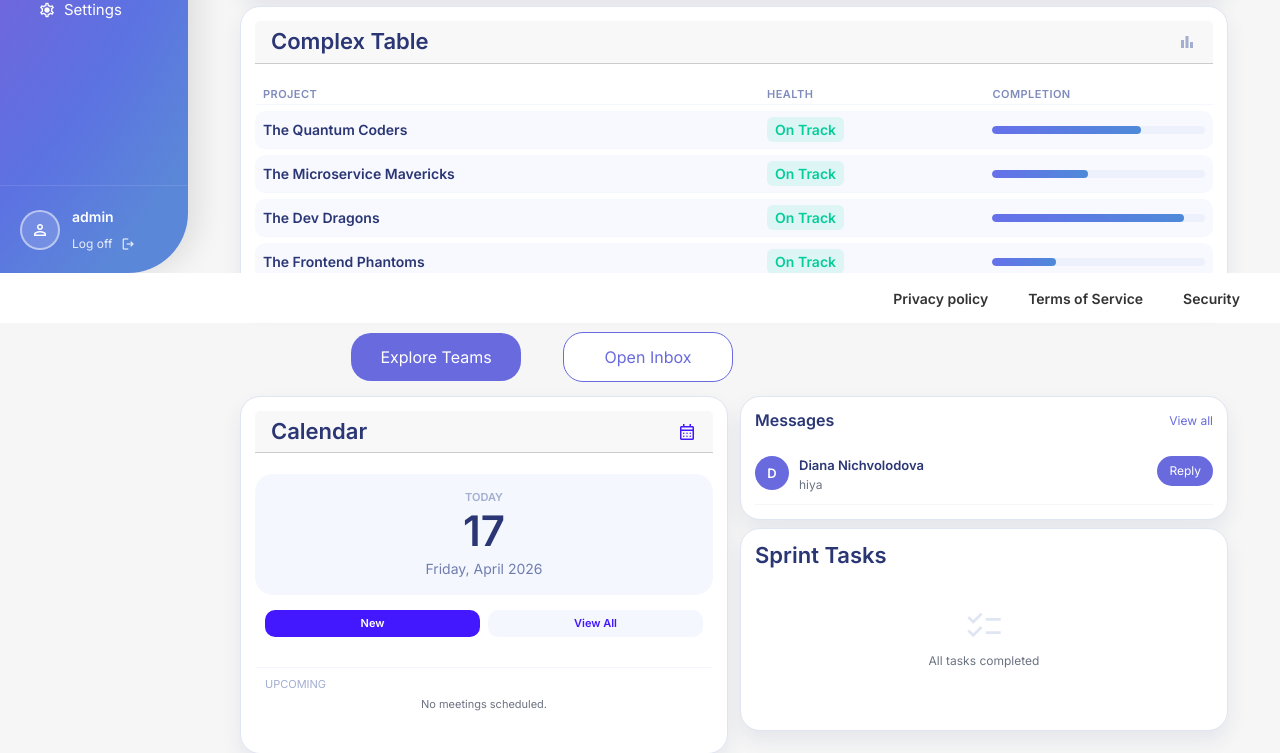
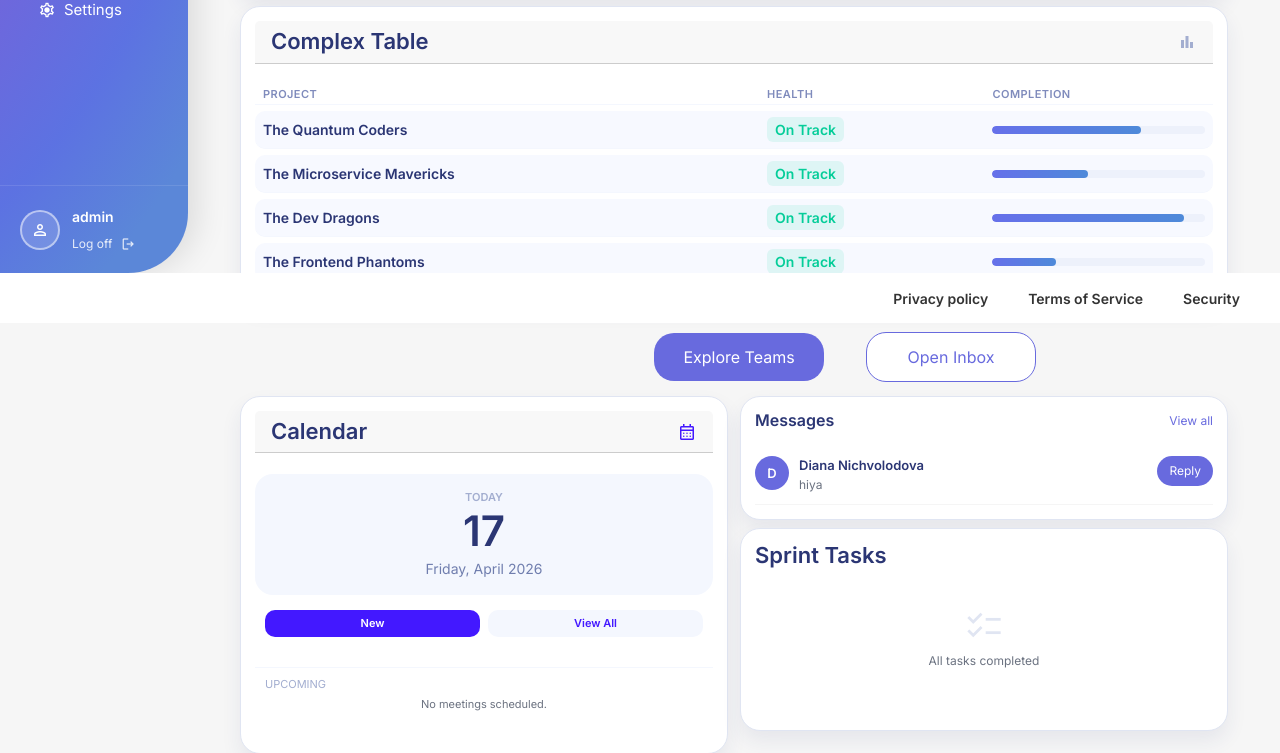
Before and after one commit to dn237/skyWebApplication, a Django app: page / in a window 1280 px wide. Shown: the part 477-1230 px from the top of the page. Run offline with Django 5.2, Linux system fonts and the light colour scheme; a user stored in the database is signed in; data comes from the database, SQL or seed files in the repository; both versions use the stored data as it was after the commit; data that the repository does not hold is empty.

Commit message:
Revert "Remove .env.example, add avatar image, tweak CSS"
This reverts commit 10ff7b2905d097daa2d63c411357149f6895c515.

```diff
--- a/static/css/global.css
+++ b/static/css/global.css
@@ -608,7 +608,6 @@ a {
     box-shadow: none !important;
 }
 
-
 .pro-row:last-child {
     border-bottom: none;
 }
@@ -635,6 +634,7 @@ a {
     position: relative;
     align-items: center;
     justify-content: center;
+    margin-left: auto;
     margin-right: auto;
     transform: translateX(32px);
 }
```
Also changed, not shown: db.sqlite3, media/avatars/wallpaperflare.com_wallpaper_5.jpg (deleted), 1 other file.
